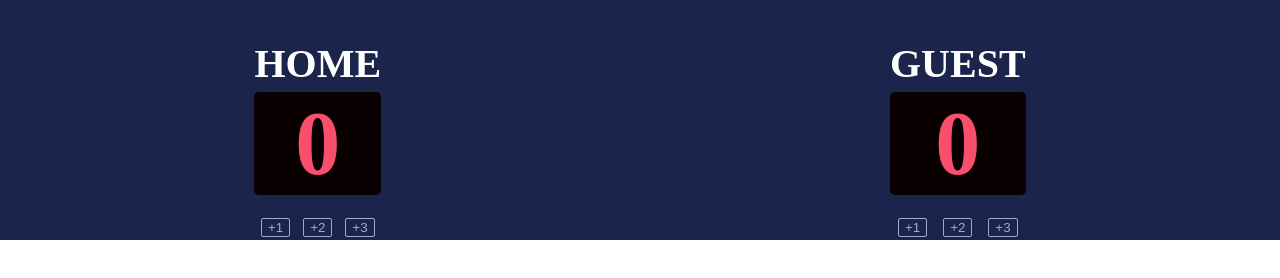
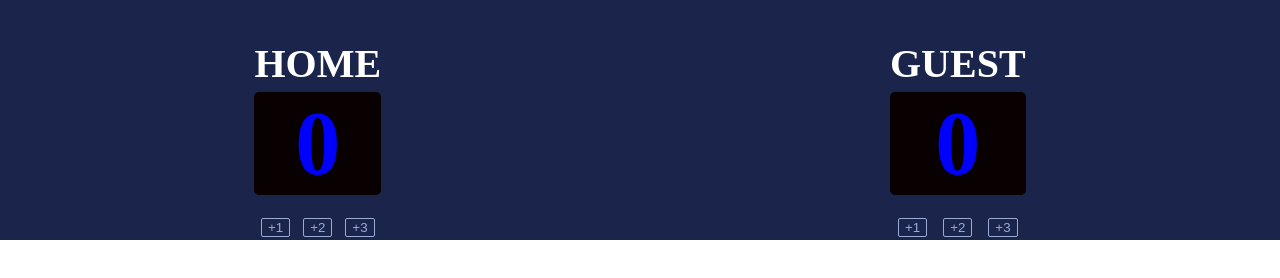
Before and after one commit to Divyansh177/Basketball-solo, a plain HTML site: page index.html in a window 1280 px wide. Drawn offline with Linux system fonts and the light colour scheme; a web font is replaced by a local one.

Commit message:
Update index.css
change in font color

```diff
--- a/index.css
+++ b/index.css
@@ -22,7 +22,7 @@ h3 {
 h1 {
     margin-top: 5px;
     text-align: center;
-    color: #F94F6D;
+    color: blue;
     font-family: Cursed Timer ULiL;
     background-color: #080001;
     font-size: 90px;
```
